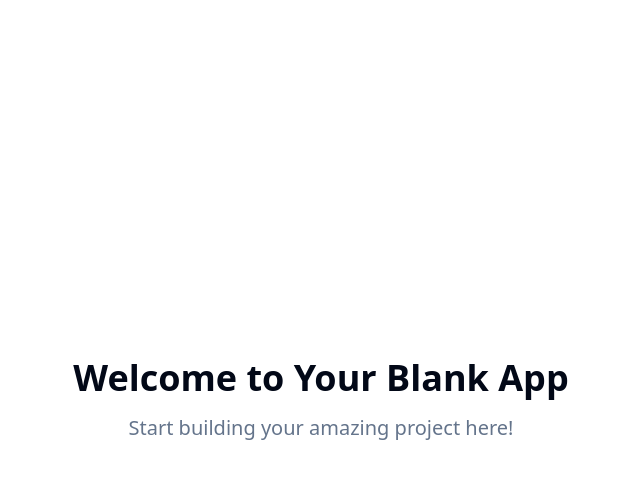
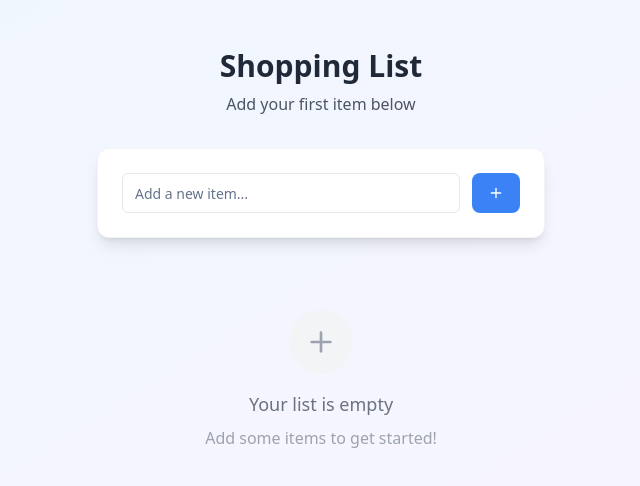
Before and after one commit to vedantgoenka/the-best-shopping-list, a React (Vite) app: page / in a window 1280 px wide. Shown: the top 486 px of the page, without its empty margins (319-959 px from the left). Built offline with nearby package versions, Linux system fonts and the light colour scheme.

Commit message:
feat: Implement shopping list app

```diff
--- a/index.html
+++ b/index.html
@@ -1,14 +1,15 @@
+
 <!DOCTYPE html>
 <html lang="en">
   <head>
     <meta charset="UTF-8" />
     <meta name="viewport" content="width=device-width, initial-scale=1.0" />
-    <title>quick-list-swoosh</title>
-    <meta name="description" content="Lovable Generated Project" />
+    <title>Shopping List - Never Forget Again</title>
+    <meta name="description" content="A beautiful and intuitive shopping list app" />
     <meta name="author" content="Lovable" />
 
-    <meta property="og:title" content="quick-list-swoosh" />
-    <meta property="og:description" content="Lovable Generated Project" />
+    <meta property="og:title" content="Shopping List - Never Forget Again" />
+    <meta property="og:description" content="A beautiful and intuitive shopping list app" />
     <meta property="og:type" content="website" />
     <meta property="og:image" content="https://lovable.dev/opengraph-image-p98pqg.png" />
 
--- /dev/null
+++ b/src/components/ShoppingList.tsx
@@ -0,0 +1,175 @@
+
+import React, { useState } from 'react';
+import { Plus, Trash2 } from 'lucide-react';
+import { Button } from '@/components/ui/button';
+import { Input } from '@/components/ui/input';
+import { Checkbox } from '@/components/ui/checkbox';
+import { toast } from '@/hooks/use-toast';
+
+interface ShoppingItem {
+  id: string;
+  text: string;
+  completed: boolean;
+}
+
+const ShoppingList = () => {
+  const [items, setItems] = useState<ShoppingItem[]>([]);
+  const [inputValue, setInputValue] = useState('');
+  const [draggedItem, setDraggedItem] = useState<string | null>(null);
+
+  const addItem = () => {
+    if (inputValue.trim()) {
+      const newItem: ShoppingItem = {
+        id: Date.now().toString(),
+        text: inputValue.trim(),
+        completed: false,
+      };
+      setItems([...items, newItem]);
+      setInputValue('');
+      toast({
+        title: "Item added!",
+        description: `"${newItem.text}" was added to your shopping list.`,
+      });
+    }
+  };
+
+  const toggleItem = (id: string) => {
+    setItems(items.map(item =>
+      item.id === id ? { ...item, completed: !item.completed } : item
+    ));
+  };
+
+  const deleteItem = (id: string) => {
+    const itemToDelete = items.find(item => item.id === id);
+    setItems(items.filter(item => item.id !== id));
+    if (itemToDelete) {
+      toast({
+        title: "Item removed",
+        description: `"${itemToDelete.text}" was removed from your list.`,
+      });
+    }
+  };
+
+  const handleKeyPress = (e: React.KeyboardEvent) => {
+    if (e.key === 'Enter') {
+      addItem();
+    }
+  };
+
+  const handleTouchStart = (id: string) => {
+    setDraggedItem(id);
+  };
+
+  const handleTouchEnd = () => {
+    setDraggedItem(null);
+  };
+
+  const completedCount = items.filter(item => item.completed).length;
+  const totalCount = items.length;
+
+  return (
+    <div className="min-h-screen bg-gradient-to-br from-blue-50 to-purple-50 p-4">
+      <div className="max-w-md mx-auto">
+        {/* Header */}
+        <div className="text-center mb-8 pt-8">
+          <h1 className="text-3xl font-bold text-gray-800 mb-2">Shopping List</h1>
+          <p className="text-gray-600">
+            {totalCount === 0
+              ? "Add your first item below"
+              : `${completedCount} of ${totalCount} items completed`
+            }
+          </p>
+        </div>
+
+        {/* Add Item Section */}
+        <div className="bg-white rounded-xl shadow-lg p-6 mb-6 border border-gray-100">
+          <div className="flex gap-3">
+            <Input
+              type="text"
+              placeholder="Add a new item..."
+              value={inputValue}
+              onChange={(e) => setInputValue(e.target.value)}
+              onKeyPress={handleKeyPress}
+              className="flex-1 border-gray-200 focus:border-blue-400 focus:ring-blue-400"
+            />
+            <Button
+              onClick={addItem}
+              className="bg-blue-500 hover:bg-blue-600 text-white px-4 py-2 rounded-lg transition-colors duration-200"
+            >
+              <Plus className="h-5 w-5" />
+            </Button>
+          </div>
+        </div>
+
+        {/* Shopping Items */}
+        <div className="space-y-3">
+          {items.length === 0 ? (
+            <div className="text-center py-12">
+              <div className="w-16 h-16 bg-gray-100 rounded-full flex items-center justify-center mx-auto mb-4">
+                <Plus className="h-8 w-8 text-gray-400" />
+              </div>
+              <h3 className="text-lg font-medium text-gray-500 mb-2">Your list is empty</h3>
+              <p className="text-gray-400">Add some items to get started!</p>
+            </div>
+          ) : (
+            items.map((item) => (
+              <div
+                key={item.id}
+                className={`bg-white rounded-xl shadow-sm border border-gray-100 p-4 transition-all duration-300 transform hover:shadow-md ${
+                  draggedItem === item.id ? 'scale-95 opacity-75' : 'scale-100 opacity-100'
+                } ${item.completed ? 'bg-gray-50' : ''}`}
+                onTouchStart={() => handleTouchStart(item.id)}
+                onTouchEnd={handleTouchEnd}
+              >
+                <div className="flex items-center gap-3">
+                  <Checkbox
+                    checked={item.completed}
+                    onCheckedChange={() => toggleItem(item.id)}
+                    className="data-[state=checked]:bg-green-500 data-[state=checked]:border-green-500"
+                  />
+                  <span
+                    className={`flex-1 transition-all duration-200 ${
+                      item.completed
+                        ? 'text-gray-500 line-through'
+                        : 'text-gray-800'
+                    }`}
+                  >
+                    {item.text}
+                  </span>
+                  <Button
+                    variant="ghost"
+                    size="sm"
+                    onClick={() => deleteItem(item.id)}
+                    className="text-red-500 hover:text-red-700 hover:bg-red-50 p-2 rounded-lg transition-colors duration-200"
+                  >
+                    <Trash2 className="h-4 w-4" />
+                  </Button>
+                </div>
+              </div>
+            ))
+          )}
+        </div>
+
+        {/* Progress Summary */}
+        {items.length > 0 && (
+          <div className="mt-8 bg-white rounded-xl shadow-lg p-6 border border-gray-100">
+            <div className="flex justify-between items-center mb-3">
+              <span className="text-gray-600 font-medium">Progress</span>
+              <span className="text-sm text-gray-500">
+                {Math.round((completedCount / totalCount) * 100)}%
+              </span>
+            </div>
+            <div className="w-full bg-gray-200 rounded-full h-3">
+              <div
+                className="bg-gradient-to-r from-blue-500 to-purple-500 h-3 rounded-full transition-all duration-500 ease-out"
+                style={{ width: `${(completedCount / totalCount) * 100}%` }}
+              ></div>
+            </div>
+          </div>
+        )}
+      </div>
+    </div>
+  );
+};
+
+export default ShoppingList;
--- a/src/pages/Index.tsx
+++ b/src/pages/Index.tsx
@@ -1,14 +1,8 @@
-// Update this page (the content is just a fallback if you fail to update the page)
+
+import ShoppingList from "@/components/ShoppingList";
 
 const Index = () => {
-  return (
-    <div className="min-h-screen flex items-center justify-center bg-background">
-      <div className="text-center">
-        <h1 className="text-4xl font-bold mb-4">Welcome to Your Blank App</h1>
-        <p className="text-xl text-muted-foreground">Start building your amazing project here!</p>
-      </div>
-    </div>
-  );
+  return <ShoppingList />;
 };
 
 export default Index;
```
